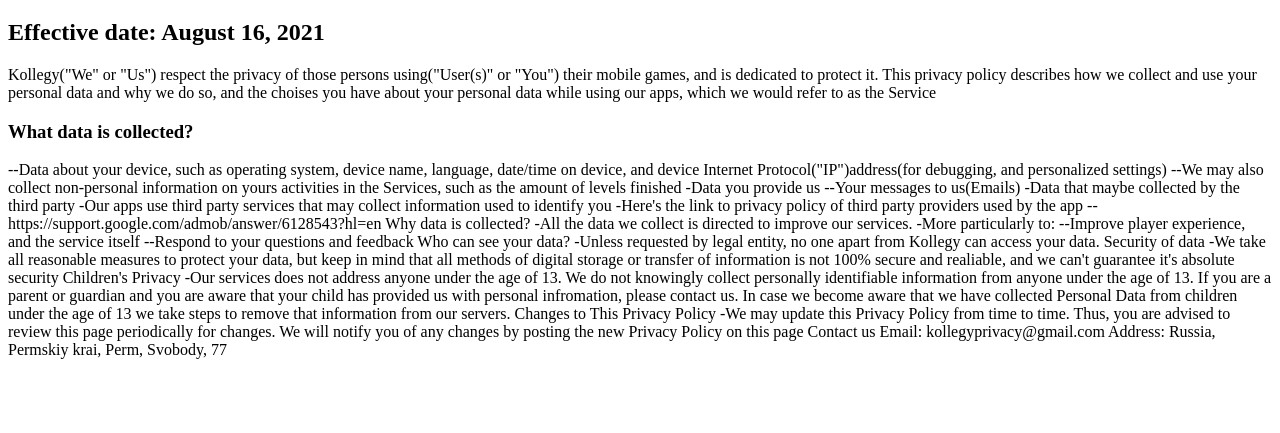
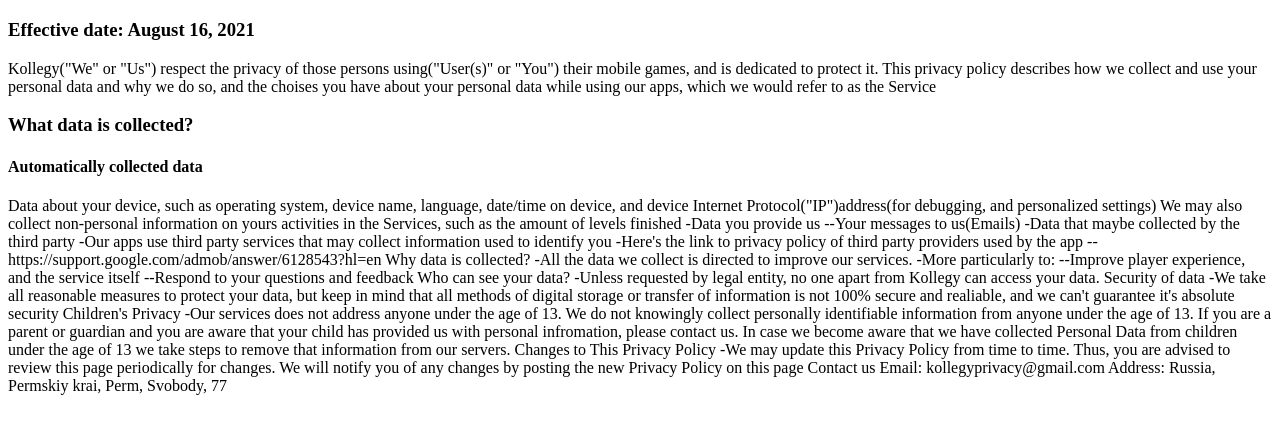
Before and after one commit to KollegyDebil/KollegyDebil.github.io, a plain HTML site: page index.html in a window 1280 px wide. Shown: the part 61-494 px from the top of the page. Drawn offline with Linux system fonts and the light colour scheme.

Commit message:
Text formatting test4

```diff
--- a/index.html
+++ b/index.html
@@ -9,9 +9,9 @@
         <h1>
             Privacy Policy
         </h1>
-        <h2>
+        <h3>
             Effective date: August 16, 2021
-        </h2>
+        </h3>
         <p>
             Kollegy("We" or "Us") respect the privacy of those persons using("User(s)" or "You") their mobile games,
             and is dedicated to protect it.
@@ -21,9 +21,11 @@
         <h3>
             What data is collected?
         </h3>
-
-            --Data about your device, such as operating system, device name, language, date/time on device, and device Internet Protocol("IP")address(for debugging, and personalized settings)
-            --We may also collect non-personal information on yours activities in the Services, such as the amount of levels finished
+        <h4>
+            Automatically collected data
+        </h4>
+            Data about your device, such as operating system, device name, language, date/time on device, and device Internet Protocol("IP")address(for debugging, and personalized settings)
+            We may also collect non-personal information on yours activities in the Services, such as the amount of levels finished
 
             -Data you provide us
             --Your messages to us(Emails)
```
